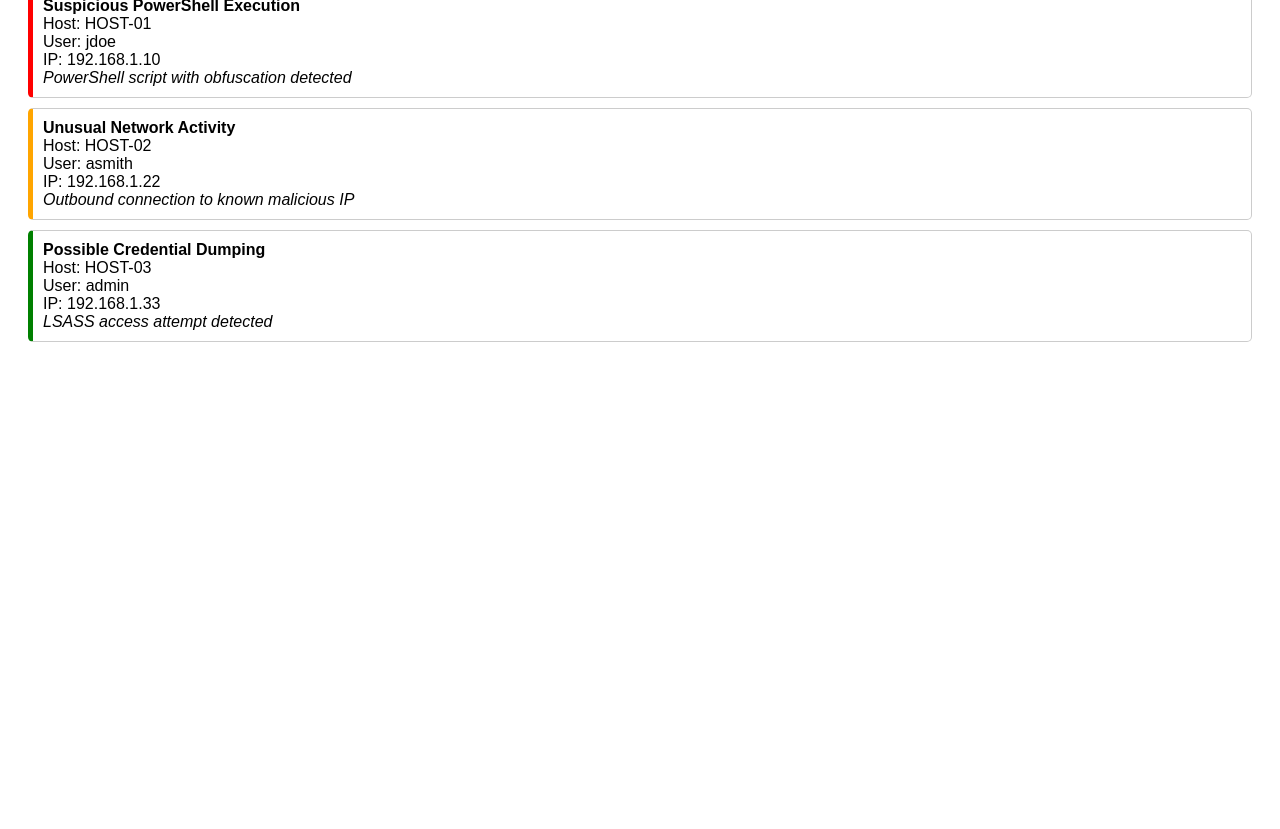
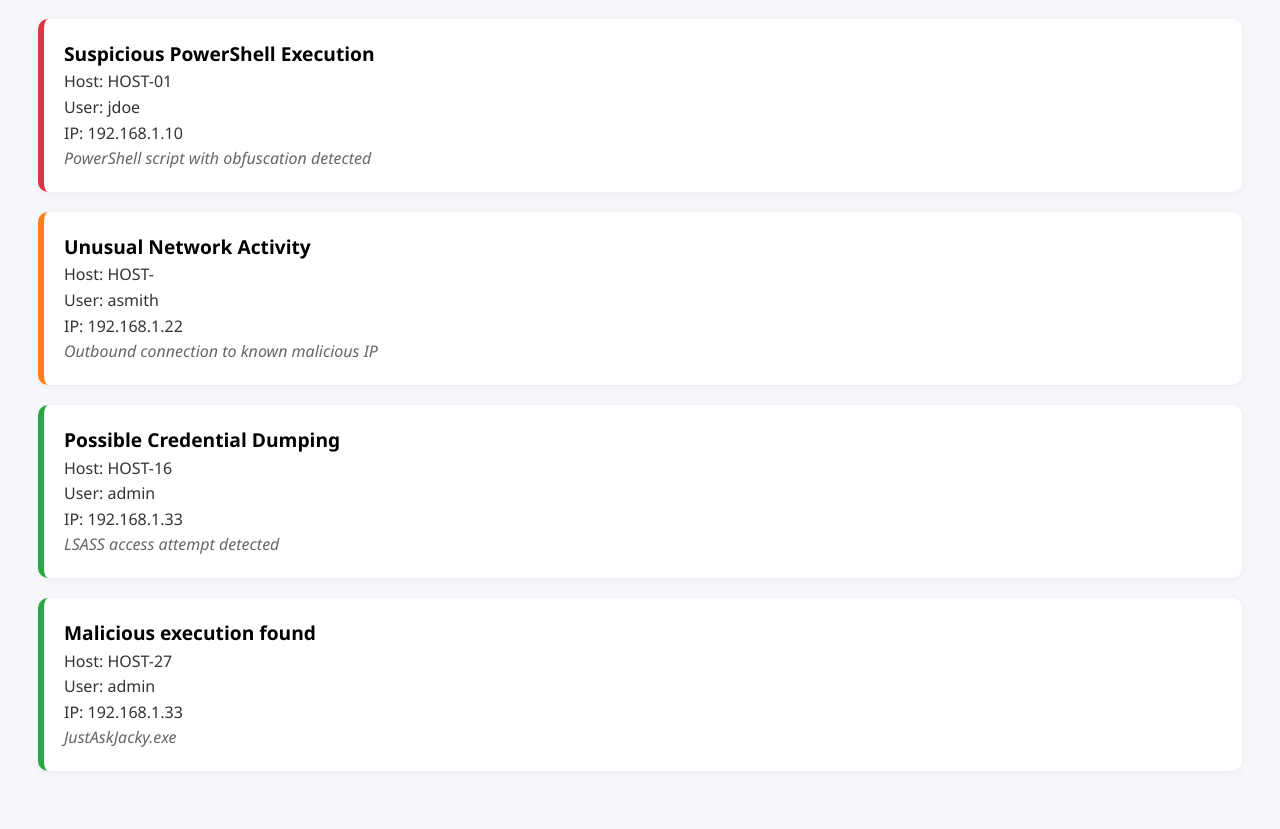
Before and after one commit to kaicrabb/df-detections, a plain HTML site: page index.html in a window 1280 px wide. Shown: the part 122-951 px from the top of the page. Before the commit the page ends 800 px from the top, so only its background shows below. Drawn offline with Linux system fonts and the light colour scheme.

Commit message:
style changes + adding more detections

```diff
--- a/data/detections.json
+++ b/data/detections.json
@@ -11,7 +11,7 @@
   {
     "id": "D-1002",
     "name": "Unusual Network Activity",
-    "host": "HOST-02",
+    "host": "HOST-",
     "user": "asmith",
     "ip": "192.168.1.22",
     "severity": 2,
@@ -20,10 +20,19 @@
   {
     "id": "D-1003",
     "name": "Possible Credential Dumping",
-    "host": "HOST-03",
+    "host": "HOST-16",
     "user": "admin",
     "ip": "192.168.1.33",
     "severity": 1,
     "summary": "LSASS access attempt detected"
+  },
+  {
+    "id": "D-1004",
+    "name": "Malicious execution found",
+    "host": "HOST-27",
+    "user": "admin",
+    "ip": "192.168.1.33",
+    "severity": 1,
+    "summary": "JustAskJacky.exe"
   }
 ]
--- a/style.css
+++ b/style.css
@@ -1,15 +1,41 @@
 body {
-  font-family: Arial, sans-serif;
-  padding: 20px;
+  font-family: 'Segoe UI', Roboto, Arial, sans-serif;
+  background-color: #f5f7fa;
+  color: #333;
+  padding: 30px;
+  line-height: 1.6;
+}
+
+h1 {
+  text-align: center;
+  color: #222;
+  margin-bottom: 30px;
 }
 
 .detection {
-  border: 1px solid #ccc;
-  margin-bottom: 10px;
-  padding: 10px;
-  border-radius: 5px;
+  background: #fff;
+  border-left: 6px solid #ccc;
+  border-radius: 10px;
+  box-shadow: 0 2px 8px rgba(0,0,0,0.05);
+  padding: 20px;
+  margin-bottom: 20px;
+  transition: transform 0.2s ease, box-shadow 0.2s ease;
 }
 
-.severity-1 { border-left: 5px solid green; }
-.severity-2 { border-left: 5px solid orange; }
-.severity-3 { border-left: 5px solid red; }
+.detection:hover {
+  transform: translateY(-2px);
+  box-shadow: 0 4px 12px rgba(0,0,0,0.1);
+}
+
+.severity-1 { border-left-color: #28a745; }  /* green */
+.severity-2 { border-left-color: #fd7e14; }  /* orange */
+.severity-3 { border-left-color: #dc3545; }  /* red */
+
+strong {
+  font-size: 1.2em;
+  color: #000;
+}
+
+em {
+  color: #666;
+}
```
